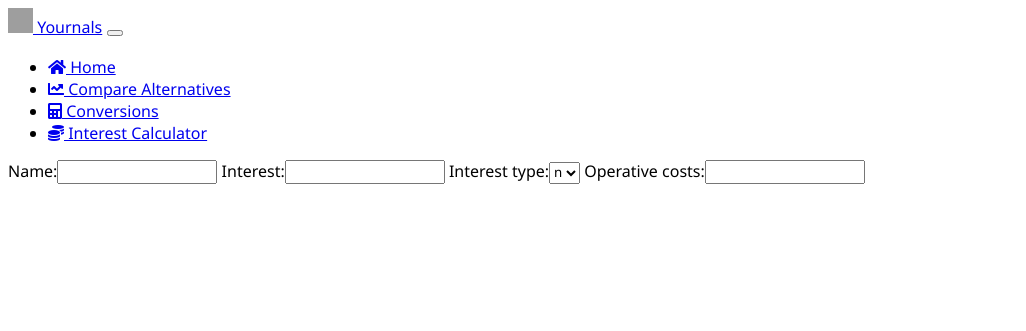
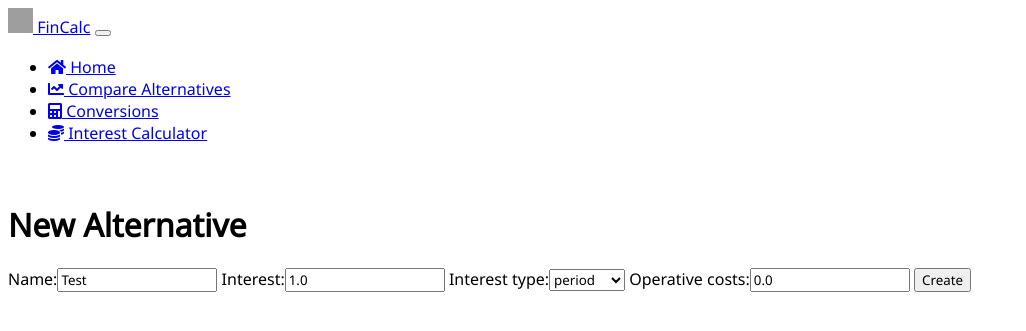
Before and after one commit to PrettyBoyHelios/FinantialCalculator, a Django app: page /calc/alt/create/ in a window 1280 px wide. Shown: the top 331 px of the page, without its empty margins (0-1026 px from the left). Run offline with Django 3.2, Linux system fonts and the light colour scheme; some libraries are stand-ins or nearby versions; grey boxes are pictures that could not be loaded.

Commit message:
Updated navbar, alternative creation form and project structure

```diff
--- a/Calculator/models.py
+++ b/Calculator/models.py
@@ -3,18 +3,19 @@
 
 # Create your models here.
 INTEREST_TYPE = (
-    ('period','p'),
-    ('effective', 'e'),
-    ('nominal','n'),
+    ('p', 'period'),
+    ('e', 'effective'),
+    ('n', 'nominal'),
 )
 class Alternative(models.Model):
-    name = models.CharField(max_length=50)
-    interest = models.DecimalField(max_digits=4, decimal_places=2)
+    name = models.CharField(max_length=50, default='Test')
+    interest = models.DecimalField(max_digits=4, decimal_places=2, default=1.00)
     interest_type = models.CharField(max_length=10, choices=INTEREST_TYPE, default='nominal')
-    operative_costs = models.DecimalField(max_digits=11, decimal_places=2)
+    operative_costs = models.DecimalField(max_digits=11, decimal_places=2, default=0.00)
 
 
 class AlternativeForm(ModelForm):
+    interest = models.DecimalField(max_digits=4, decimal_places=2, default=1.00)
     class Meta:
         model = Alternative
         fields = ['name', 'interest','interest_type', 'operative_costs']
--- a/Calculator/templates/Calculator/create_alternative.html
+++ b/Calculator/templates/Calculator/create_alternative.html
@@ -3,5 +3,33 @@
     <title>Home</title>
 {% endblock %}
 {% block content %}
-{{ form }}
+    <br/>
+    <div class="container col-md-8" >
+            <form method="post" action="{%  url "create_alternative" %}">
+                <h1>New Alternative</h1>
+                {% csrf_token %}
+                {% comment %}<div class="form-group">
+                    <label for="{{ form.subject.name }}">Alternative Name:</label>
+                    <input for="{{ form.subject.name }}" type="text" class="form-control"  aria-describedby="emailHelp" placeholder="Enter your project's name">
+                </div>
+                <div class="form-group">
+                    <label for="{{ form.subject.interest }}">Interest Rate:</label>
+                    <input for="{{ form.subject.interest }}" type="number" step="any" class="form-control" aria-describedby="emailHelp" placeholder="{{ form.subject.interest.value }}">
+                </div>
+                <div class="form-group">
+                    <label for="{{ form.subject.interest_type }}">Interest Type:</label>
+                    <input for="{{ form.subject.interest_type }}" type="text" class="form-control" aria-describedby="emailHelp" placeholder="Fill in the interest type">
+                </div>
+                <div class="form-group">
+                    <label for="{{ form.subject.operative_costs }}">Alternative Name:</label>
+                    <input for="{{ form.subject.operative_costs }}" type="number" step="any" class="form-control" id="exampleInputEmail1" aria-describedby="emailHelp" placeholder="The project's annual operative costs">
+                </div>
+                <div class="form-group">
+                    <button type="submit" class="btn btn-outline-dark"> Create</button>
+                </div>{% endcomment %}
+                {{ form }}
+                <button type="submit" class="btn btn-outline-dark"> Create</button>
+
+            </form>
+        </div>
 {% endblock %}
--- a/Calculator/templates/Calculator/header.html
+++ b/Calculator/templates/Calculator/header.html
@@ -55,7 +55,7 @@
 {% comment %}
           <a class="navbar-brand" href="#"> <img src="../../static/images/favicon.png" width="25" height="25" class="d-inline-block align-top"/> Yournals</a>
 {% endcomment %}
-            <a class="navbar-brand" href="#"> <img src="https://image.flaticon.com/icons/png/512/189/189093.png" width="25" height="25" class="d-inline-block align-top"/> Yournals</a>
+            <a class="navbar-brand" href="#"> <img src="https://image.flaticon.com/icons/png/512/189/189093.png" width="25" height="25" class="d-inline-block align-top"/> FinCalc</a>
 
             <button class="navbar-toggler" type="button" data-toggle="collapse" data-target="#navbarNav" aria-controls="navbarNav" aria-expanded="false" aria-label="Toggle navigation">
             <span class="navbar-toggler-icon"></span>
--- a/Calculator/templates/Calculator/index.html
+++ b/Calculator/templates/Calculator/index.html
@@ -9,7 +9,7 @@
   <hr class="my-4">
   <p>You can perform simple conversions and evaluate and compare multiple investment alternatives!</p>
   <p class="lead">
-    <a class="btn btn-primary btn-lg" href="#" role="button">Learn more</a>
+    <a class="btn btn-outline-dark btn-lg" href="#" role="button">Learn more</a>
   </p>
 </div>
 {% endblock %}
--- a/Calculator/views.py
+++ b/Calculator/views.py
@@ -1,6 +1,6 @@
 from django.shortcuts import render
-#from django.http import HttpRespose
-from Calculator.models import AlternativeForm
+from django.http import HttpResponse
+from Calculator.models import AlternativeForm, Alternative
 # Create your views here.
 
 def index(request):
@@ -8,7 +8,9 @@
 
 
 def alternatives_list(request):
-    return render(request, "Calculator/alternatives.html")
+    altList = Alternative.objects.all()
+    context = { 'alts':altList }
+    return render(request, "Calculator/alternatives.html", context)
 
 
 def create_alternative(request):
@@ -16,8 +18,14 @@
         form = AlternativeForm()
         return render(request, "Calculator/create_alternative.html", {'form': form})
     else:
-        pass
-    return render(request, "Calculator/alternatives_list.html")
+        form = AlternativeForm(request.POST)
+        if form.is_valid():
+            alternative = form.save(commit=False)
+            alternative.save()
+            return render(request, "Calculator/alternatives.html")
+        else:
+            return HttpResponse("Invalid form")
+
 
 
 def interest_conversions(request):
```
Also changed, not shown: Calculator/migrations/0003_auto_20181121_0023.py (added), db.sqlite3.
